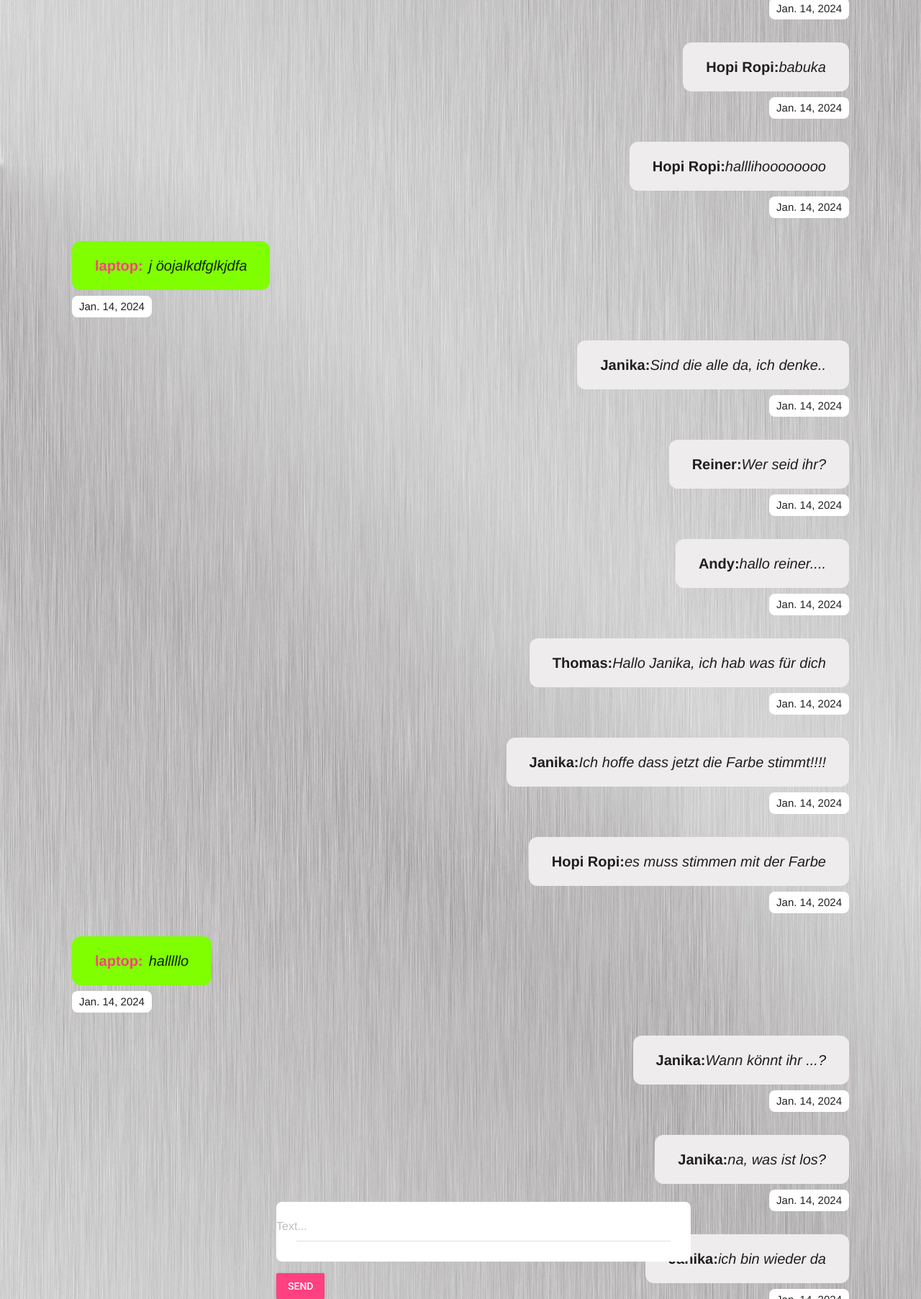
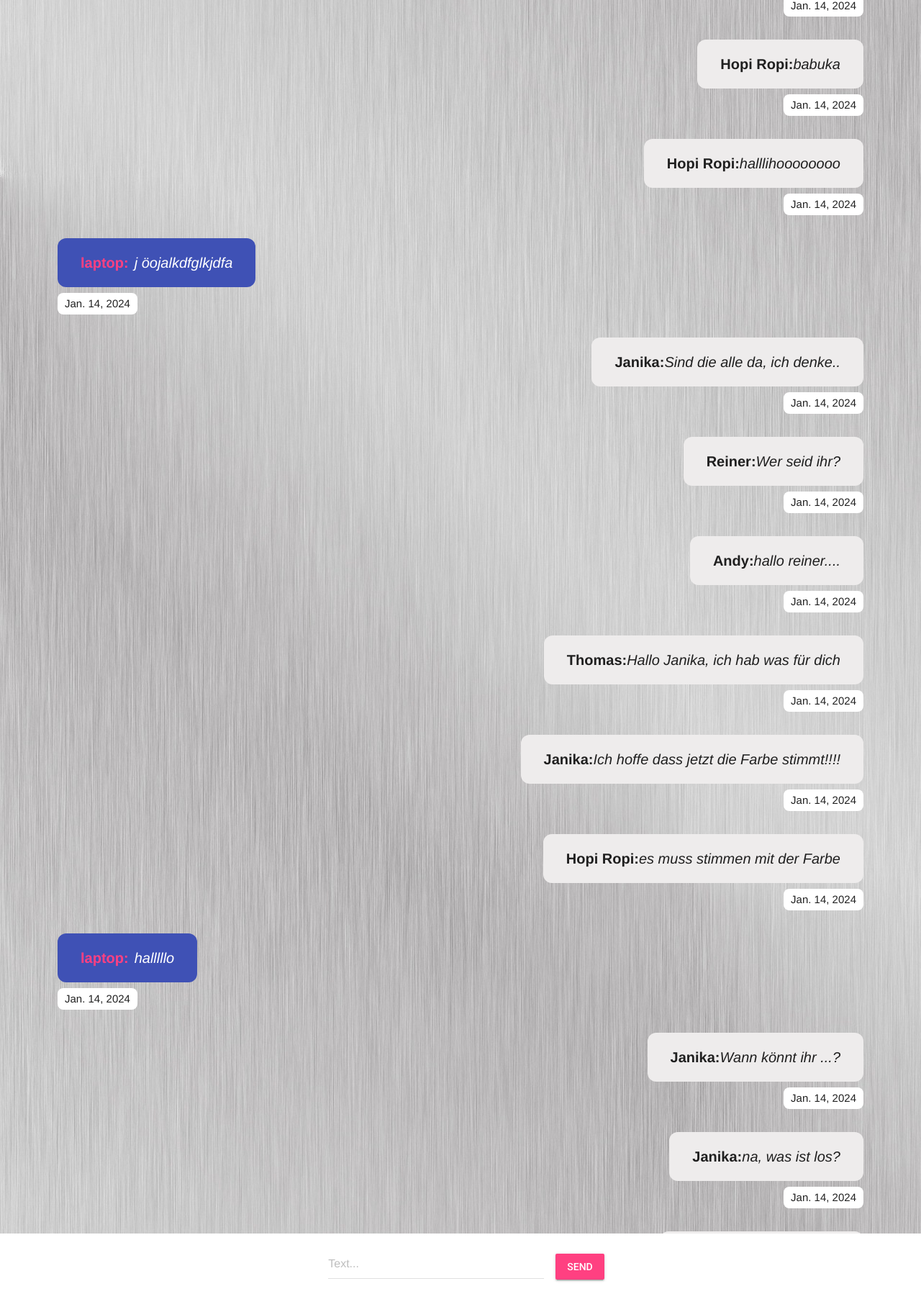
Before and after one commit to barni246/Django-ChatApp, a Django app: page /chat/ in a window 1280 px wide. Shown: the part 795-2600 px from the top of the page at 72% size. Run offline with Django 4.2, Linux system fonts and the light colour scheme; a user stored in the database is signed in; data comes from the database, SQL or seed files in the repository; both versions use the stored data as it was after the commit.

Commit message:
css update chat

```diff
--- a/chat/templates/chat/index.html
+++ b/chat/templates/chat/index.html
@@ -9,7 +9,7 @@
           {% if message.author == request.user %}
           <div class="wrapper-maim-user">
             <div class="main-user">
-                <span> <b class="color-red">{{ message.author }}:</b><i>{{ message.text }}</i></span>
+                <span> <b class="color-red">{{ message.author }}:</b><i class="text-main">{{ message.text }}</i></span>
                 <span class="main-user-time">{{ message.created_at }}</span>
             </div>
           </div>
@@ -72,23 +72,24 @@
 </script>
 
 
-<div style="position: fixed; bottom: 0; left: 30%; width: 100%;">
+<div class="form-container">
+     <form onsubmit="sendMessage() ; return false;"   method="post">
 
-{% comment %} <form action="/chat/" method="post"> {% endcomment %}
-  <form onsubmit="sendMessage() ; return false;"   method="post">
+
+         <div class="form-content" >
+
        {% csrf_token %}
-    <div style="margin-top: 16px; padding: 28px; width: 45%; margin-bottom: 16px; background-color: white; border-radius: 8px;" class="mdl-textfield mdl-js-textfield mdl-textfield--floating-label">
+       <div class="mdl-textfield mdl-js-textfield mdl-textfield--floating-label">
           <input class="mdl-textfield__input" name="textmessage" type="text" id="messageField" />
           <label class="mdl-textfield__label" for="messageField">Text...</label>
        </div>
 
-    <div>
+       <div class="send-btn">
          <button  class="mdl-button mdl-js-button mdl-button--raised mdl-js-ripple-effect mdl-button--accent">Send</button>
        </div>
+
+          </div>
      </form>
-
-
-
 </div>
 
 {% else %}
--- a/static/css/style.css
+++ b/static/css/style.css
@@ -3,8 +3,8 @@
   font-size: 18px;
 } */
 
-i {
-  margin-top: 10px;
+i{
+  margin-top: 23px;
 }
 
 .color-black {
@@ -89,7 +89,6 @@ h1 {
 .message-container {
 
 max-width: 100%;
-padding: 100px;
 display: flex;
 flex-direction: column;
 
@@ -115,11 +114,16 @@ margin-bottom: 70px;
   max-width: 50%;
   position: relative;
   background-color: chartreuse;
+  background-color: rgb(63, 81, 181);
   padding: 24px 32px;
   border-radius: 12px;
   font-size: 20px;
   display: flex;
   word-wrap: break-word;
+}
+
+.text-main {
+  color: white;
 }
 
 .c-gray {
@@ -148,9 +152,43 @@ margin-bottom: 70px;
   font-size: 15px;
 }
 
+.form-container {
+  width: 100%;
+  background-color: white;
+  padding: 8px;
+  display: flex;
+  justify-content: center;
+  position: fixed;
+  bottom: 0;
+  left: 0;
+  right: 0;
+
+}
+
+.form-content{
+  display: flex;
+  align-items: center;
+  justify-content: center;
+
+}
+
+.mdl-textfield__input {
+font-size: 22px;
+}
+
+.send-btn {
+  margin-left: 16px;
+}
+
 
 ::-webkit-scrollbar {
   display: none;
+}
+
+
+.mdl-layout__header-row {
+  height: 80px;
+  font-size: 23px;
 }
 
 
@@ -159,4 +197,9 @@ margin-bottom: 70px;
   background-color: rgb(249, 248, 248);
   background-color: rgba(0, 0, 0, 0.1);
    background-image: url('/static/img/alu.jpg');
+   padding: 80px;
 }
+
+#xml {
+  margin-top: 16px;
+}
```
Also changed, not shown: db.sqlite3. Lines whose indentation alone changed are shown as unchanged.
